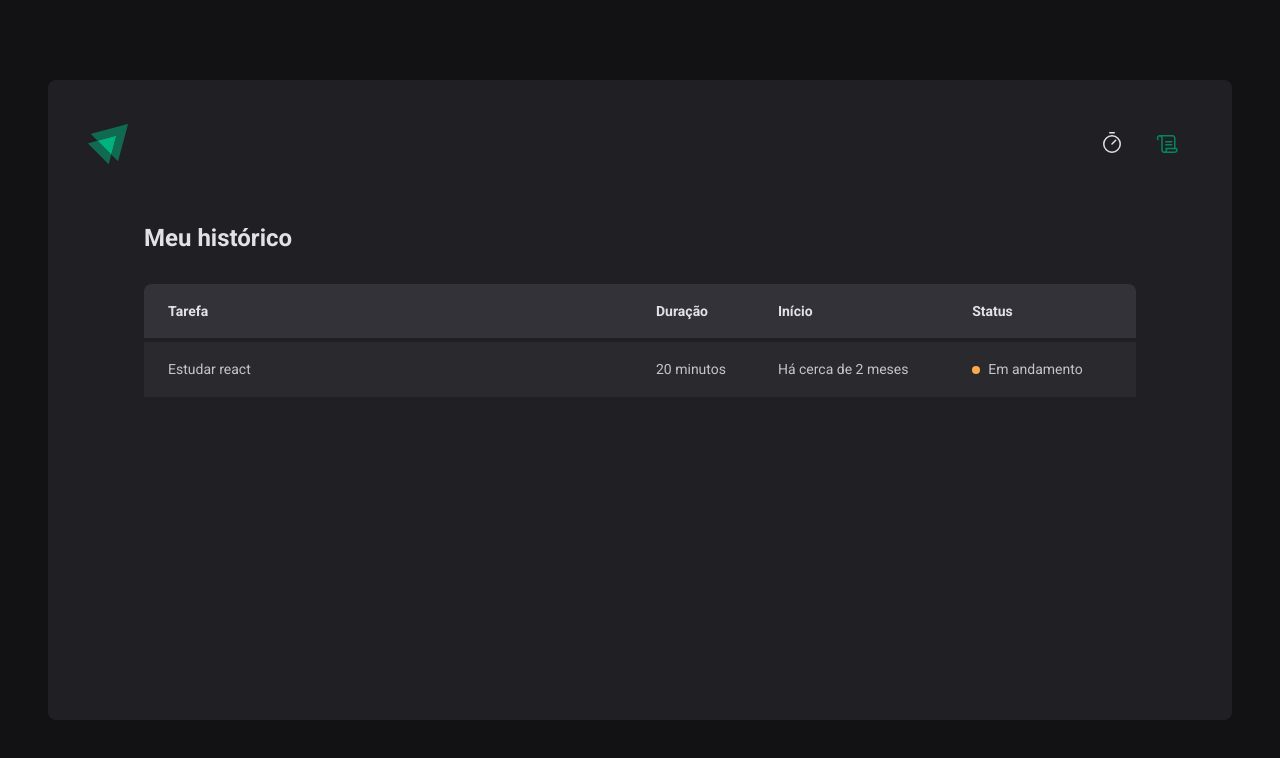
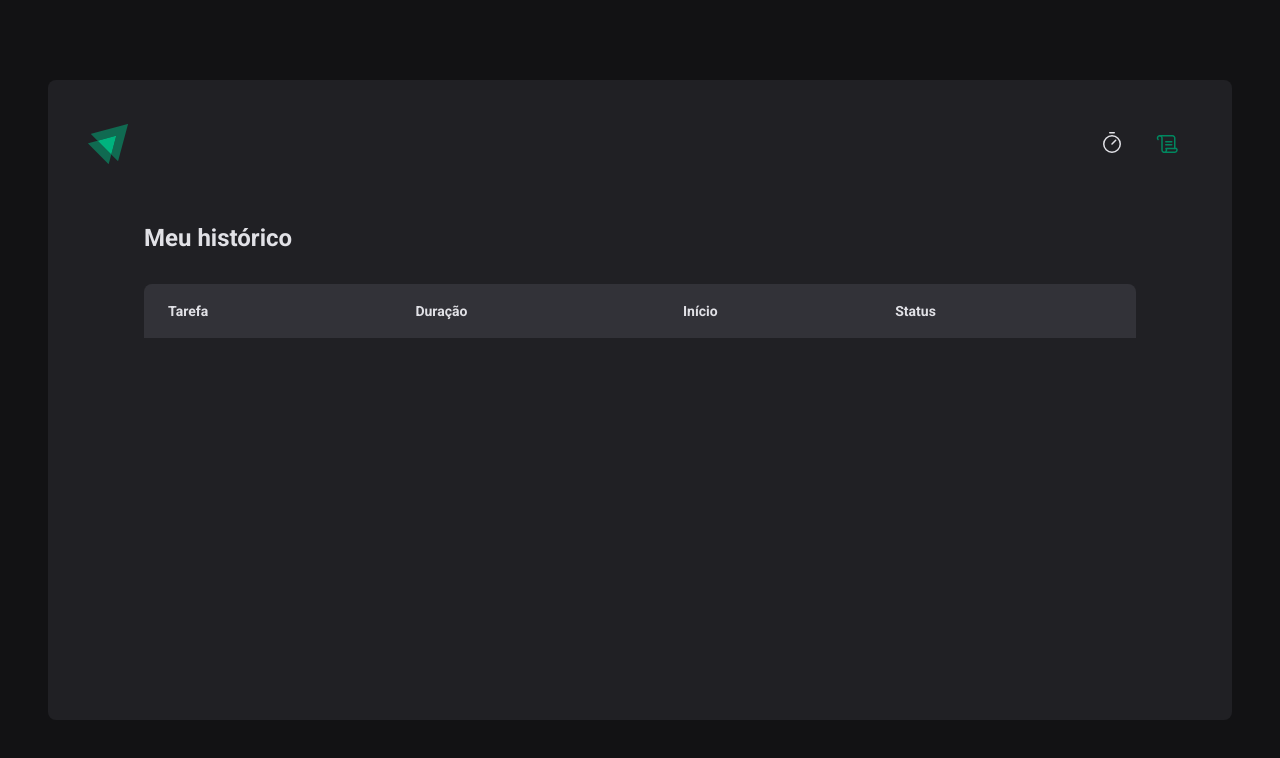
Before and after one commit to BiancaHoffer/ignite-timer, a React (Vite) app: page /history in a window 1280 px wide. Shown: the top 758 px of the page. Built offline with nearby package versions, Linux system fonts and the light colour scheme.

Commit message:
Reducers - Salvando estado no storage Teste

```diff
--- a/package.json
+++ b/package.json
@@ -10,6 +10,7 @@
   "dependencies": {
     "@hookform/resolvers": "^2.9.10",
     "date-fns": "^2.29.3",
+    "immer": "^9.0.16",
     "phosphor-react": "^1.4.1",
     "react": "^18.0.0",
     "react-dom": "^18.0.0",
--- a/src/context/CyclesContext.tsx
+++ b/src/context/CyclesContext.tsx
@@ -1,13 +1,8 @@
-import { createContext, ReactElement, ReactNode, useEffect, useState } from "react";
+import { createContext, ReactNode, useEffect, useReducer, useState } from "react";
+import { addNewCycleAction, interruptCycleAction, markFinishedAction } from "../reducers/cycles/action";
+import { Cycle, cyclesReducer } from "../reducers/cycles/reducer";
 
-export interface Cycle {
-  id: string;
-  task: string;
-  minutesAmount: number;
-  startDate: Date;
-  interruptedDate?: Date;
-  finishedDate?: Date;
-}
+
 
 interface CreateCycleData {
   task: string;
@@ -15,6 +10,7 @@ interface CreateCycleData {
 }
 
 interface CyclesContextType {
+  cycles: Cycle[];
   activeCycle: Cycle | undefined;
   activeCycleId: string | null;
   amountSecondsPassed: number;
@@ -28,40 +24,58 @@ interface ChildrenProps {
   children: ReactNode;
 }
 
+
 export const CyclesContext = createContext({} as CyclesContextType);
 
 export function CyclesProvider({ children }: ChildrenProps) {
-  const [cycles, setCycles] = useState<Cycle[]>([]);
-  const [activeCycleId, setActiveCycleId] = useState<string | null>(null);
+  const [cyclesState, dispatch] = useReducer(cyclesReducer, {
+      cycles: [],
+      activeCycleId: null,
+  })
+
+  //const [cycles, setCycles] = useState<Cycle[]>([]);
+  //const [activeCycleId, setActiveCycleId] = useState<string | null>(null);
+
+  const { cycles, activeCycleId } = cyclesState;
   const [amountSecondsPassed, setAmountSecondsPassed] = useState(0);
-
   // essa váriável vai percorrer o cyclo até encontrar um cyclo igual ao cyclo ativo
   const activeCycle = cycles.find((cycle) => cycle.id === activeCycleId);
+
+  useEffect(() => {
+    const stateJSON = JSON.stringify(cyclesState);
+    localStorage.setItem('@ignite-timer:cycles-state-1.0.0', stateJSON);
+  }, [cyclesState])
 
   function setSecondsPassed(seconds: number) {
     setAmountSecondsPassed(seconds)
   }
 
   function markCurrentCycleAsFinished() {
-    setCycles(state => state.map(cycle => {
+    dispatch(markFinishedAction())
+
+    /*setCycles(state => state.map(cycle => {
       if (cycle === activeCycle) {
         return { ...cycle, finishedDate: new Date() }
       } else {
         return cycle;
       }
     }));
+    */
   }
 
   function interruptCurrentCycle() {
-    setCycles(state => state.map(cycle => {
+    /*setCycles(state => state.map(cycle => {
       if (cycle === activeCycle) {
         return { ...cycle, interruptedDate: new Date() }
       } else {
         return cycle;
       }
     }));
+    */
 
-    setActiveCycleId(null);
+    dispatch(interruptCycleAction())
+
+    //setActiveCycleId(null);
   }
 
   function createNewCycle(data: CreateCycleData) {
@@ -76,13 +90,16 @@ export function CyclesProvider({ children }: ChildrenProps) {
 
     // para adicionar nova informação no array usamos o spreed, copiando
     // todos os ciclos que eu já tenho, e em seguida adicionar o novo ciclo
-    setCycles((state) => [...cycles, newCycle]);
-    setActiveCycleId(id);
+    /*setCycles((state) => [...cycles, newCycle]);*/
+    dispatch(addNewCycleAction(newCycle))
+
+    //setActiveCycleId(id)
     setAmountSecondsPassed(0);
   }
 
   return (
     <CyclesContext.Provider value={{
+      cycles,
       activeCycle,
       activeCycleId,
       amountSecondsPassed,
--- a/src/pages/History/index.tsx
+++ b/src/pages/History/index.tsx
@@ -1,6 +1,12 @@
+import { useContext } from "react";
+import { CyclesContext } from "../../context/CyclesContext";
 import { HistoryContainer, HistoryList, Status } from "./styles";
+import { formatDistanceToNow } from 'date-fns';
+import ptBR from "date-fns/esm/locale/pt-BR";
 
 export function History() {
+  const { cycles } = useContext(CyclesContext);
+
   return (
     <HistoryContainer>
       <h1>Meu histórico</h1>
@@ -17,14 +23,24 @@ export function History() {
           </thead>
 
           <tbody>
-              <tr>
-                <td>Estudar react</td>
-                <td>20 minutos</td>
-                <td>Há cerca de 2 meses</td>
+            {cycles.map(cycle => {
+              return (
+                <tr key={cycle.id}>
+                  <td>{cycle.task}</td>
+                  <td>{cycle.minutesAmount} minutos</td>
+                  <td>{formatDistanceToNow(cycle.startDate, {
+                    addSuffix: true,
+                    locale: ptBR,
+                  })}</td>
                   <td>
-                  <Status statusColor="yellow" >Em andamento</Status>
+                    { cycle.interruptedDate &&  <Status statusColor="red">Interrompido</Status>}
+                    { cycle.finishedDate &&  <Status statusColor="green">Concluído</Status>}
+                    {(!cycle.finishedDate && !cycle.interruptedDate) && <Status statusColor="yellow">Em andamento</Status>}
                   </td>
                 </tr>
+              )
+            })}
+
           </tbody>
         </table>
       </HistoryList>
--- a/src/pages/Home/components/CountDown/index.tsx
+++ b/src/pages/Home/components/CountDown/index.tsx
@@ -1,13 +1,7 @@
 import { differenceInSeconds } from "date-fns";
-import { useContext, useEffect, useState } from "react";
+import { useContext, useEffect } from "react";
 import { CyclesContext } from "../../../../context/CyclesContext";
 import { CountDownContainer, Separator } from "./styles";
-
-interface CountDownProps {
-  activeCycle: any;
-  setCycles: any;
-  activeCycleId: any;
-}
 
 export function CountDown() {
   const {
@@ -40,7 +34,7 @@ export function CountDown() {
           markCurrentCycleAsFinished()
 
           setSecondsPassed(0);
-          clearInterval(interval);
+          clearInterval(0);
         } else {
           setSecondsPassed(secondsDifference);
         }
--- a/src/pages/Home/components/NewCycleForm/index.tsx
+++ b/src/pages/Home/components/NewCycleForm/index.tsx
@@ -32,7 +32,7 @@ export function NewCycleForm() {
         id="minutesAmount"
         placeholder='00'
         step={5}
-        min={1}
+        min={5}
         max={60}
         disabled={!!activeCycle}
         {...register('minutesAmount',  { valueAsNumber: true })}
--- a/src/pages/Home/index.tsx
+++ b/src/pages/Home/index.tsx
@@ -20,7 +20,7 @@ type NewCycleFormData = zod.infer<typeof newCycleFormValidationSchema>
 
 const newCycleFormValidationSchema = zod.object({
   task: zod.string().min(1, 'Informe a terefa'),
-  minutesAmount: zod.number().min(1).max(60),
+  minutesAmount: zod.number().min(5).max(60),
 })
 
 export function Home() {
--- /dev/null
+++ b/src/reducers/cycles/action.ts
@@ -0,0 +1,28 @@
+import { Cycle } from "./reducer";
+
+export enum ActionTypes {
+  CREATE_NEW_CYCLE = "CREATE_NEW_CYCLE",
+  INTERRUPTED_CURRENT_CYCLE = "INTERRUPTED_CURRENT_CYCLE",
+  MARK_CURRENT_CYCLE_AS_FINISHED = "MARK_CURRENT_CYCLE_AS_FINISHED",
+}
+
+  export function addNewCycleAction(newCycle: Cycle) {
+    return {
+      type: ActionTypes.CREATE_NEW_CYCLE,
+      payload: {
+        newCycle
+      }
+    }
+  }
+
+  export function interruptCycleAction() {
+    return {
+      type: ActionTypes.INTERRUPTED_CURRENT_CYCLE,
+    }
+  }
+
+  export function markFinishedAction() {
+    return {
+      type: ActionTypes.MARK_CURRENT_CYCLE_AS_FINISHED,
+    }
+  }
--- /dev/null
+++ b/src/reducers/cycles/reducer.ts
@@ -0,0 +1,90 @@
+import { ActionTypes } from "./action";
+import { produce } from 'immer'
+
+interface CyclesState {
+  cycles: Cycle[];
+  activeCycleId: string | null;
+}
+
+export interface Cycle {
+  id: string;
+  task: string;
+  minutesAmount: number;
+  startDate: Date;
+  interruptedDate?: Date;
+  finishedDate?: Date;
+}
+
+
+
+export function cyclesReducer(state: CyclesState, action: any)  {
+  if (action.type === ActionTypes.CREATE_NEW_CYCLE) {
+    /*return {
+      ...state,
+      cycles: [...state.cycles, action.payload.newCycle],
+      activeCycleId: action.payload.newCycle.id,
+    }
+  }*/
+
+    return produce(state, draft => {
+      draft.cycles.push(action.payload.newCycle);
+      draft.activeCycleId = action.payload.newCycle.id
+    })
+  }
+
+  if (action.type === ActionTypes.INTERRUPTED_CURRENT_CYCLE) {
+    /*return {
+      ...state,
+      cycles: state.cycles.map(cycle => {
+        if (cycle.id === state.activeCycleId) {
+          return { ...cycle, interruptedDate: new Date() }
+        } else {
+          return cycle;
+        }
+      }),
+      activeCycleId: null,
+    }*/
+
+    const currentCycleIndex = state.cycles.findIndex(cycle => {
+      return cycle.id === state.activeCycleId;
+    })
+
+    if (currentCycleIndex < 0) {
+      return state;
+    }
+
+    return produce(state, draft => {
+      draft.activeCycleId = null
+      draft.cycles[currentCycleIndex].interruptedDate = new Date()
+    })
+  }
+
+  if (action.type === ActionTypes.MARK_CURRENT_CYCLE_AS_FINISHED) {
+    /*return {
+      ...state,
+      cycles: state.cycles.map(cycle => {
+        if (cycle.id === state.activeCycleId) {
+          return { ...cycle, finishedDate: new Date() }
+        } else {
+          return cycle;
+        }
+      }),
+      activeCycleId: null,
+    }*/
+
+    const currentCycleIndex = state.cycles.findIndex(cycle => {
+      return cycle.id === state.activeCycleId;
+    })
+
+    if (currentCycleIndex < 0) {
+      return state;
+    }
+
+    return produce(state, draft => {
+      draft.activeCycleId = null
+      draft.cycles[currentCycleIndex].finishedDate = new Date()
+    })
+  }
+
+  return state;
+}
```
Also changed, not shown: 1 other file (tests, documents, lock files or other folders). Lines whose indentation alone changed are shown as unchanged.
